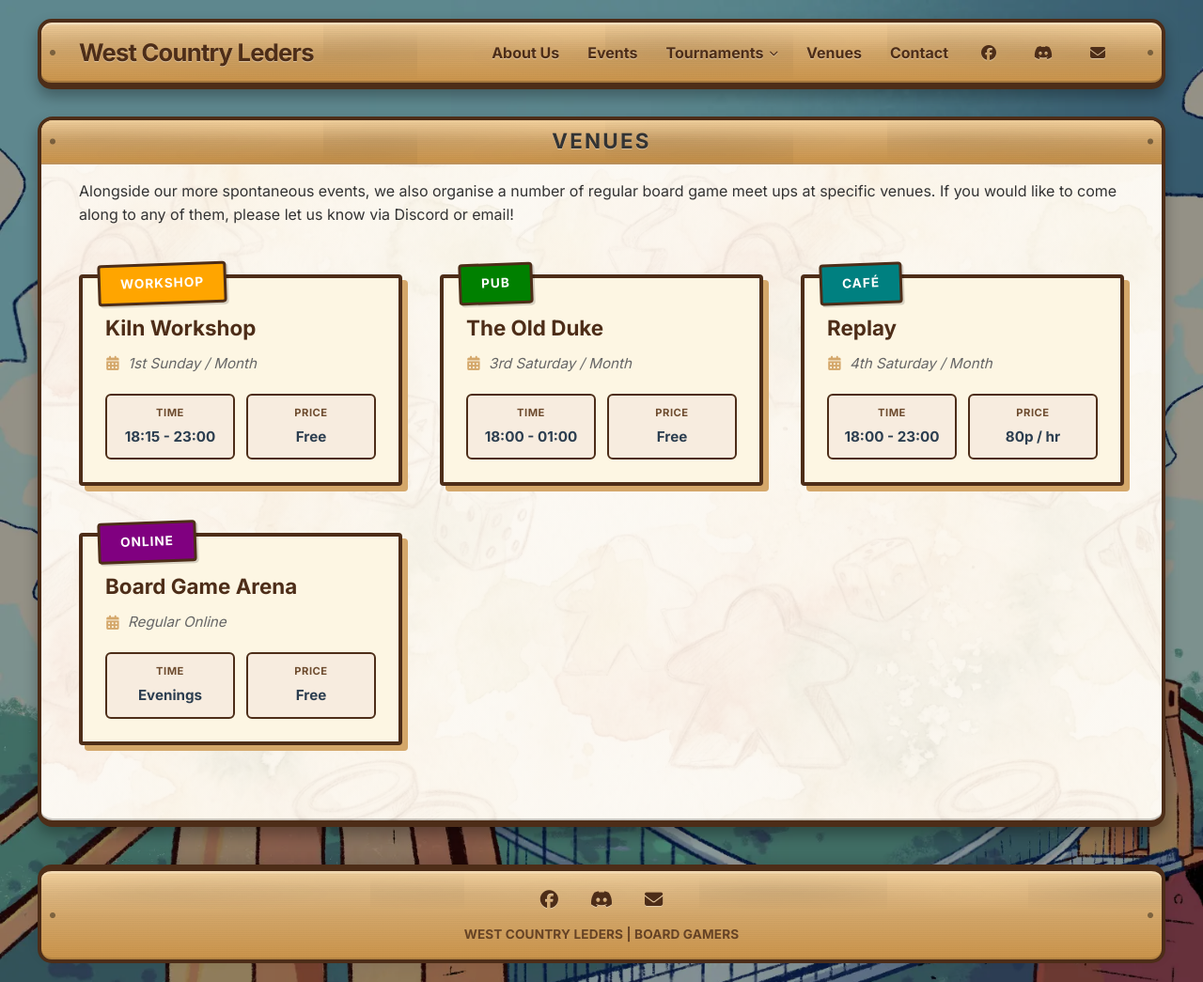
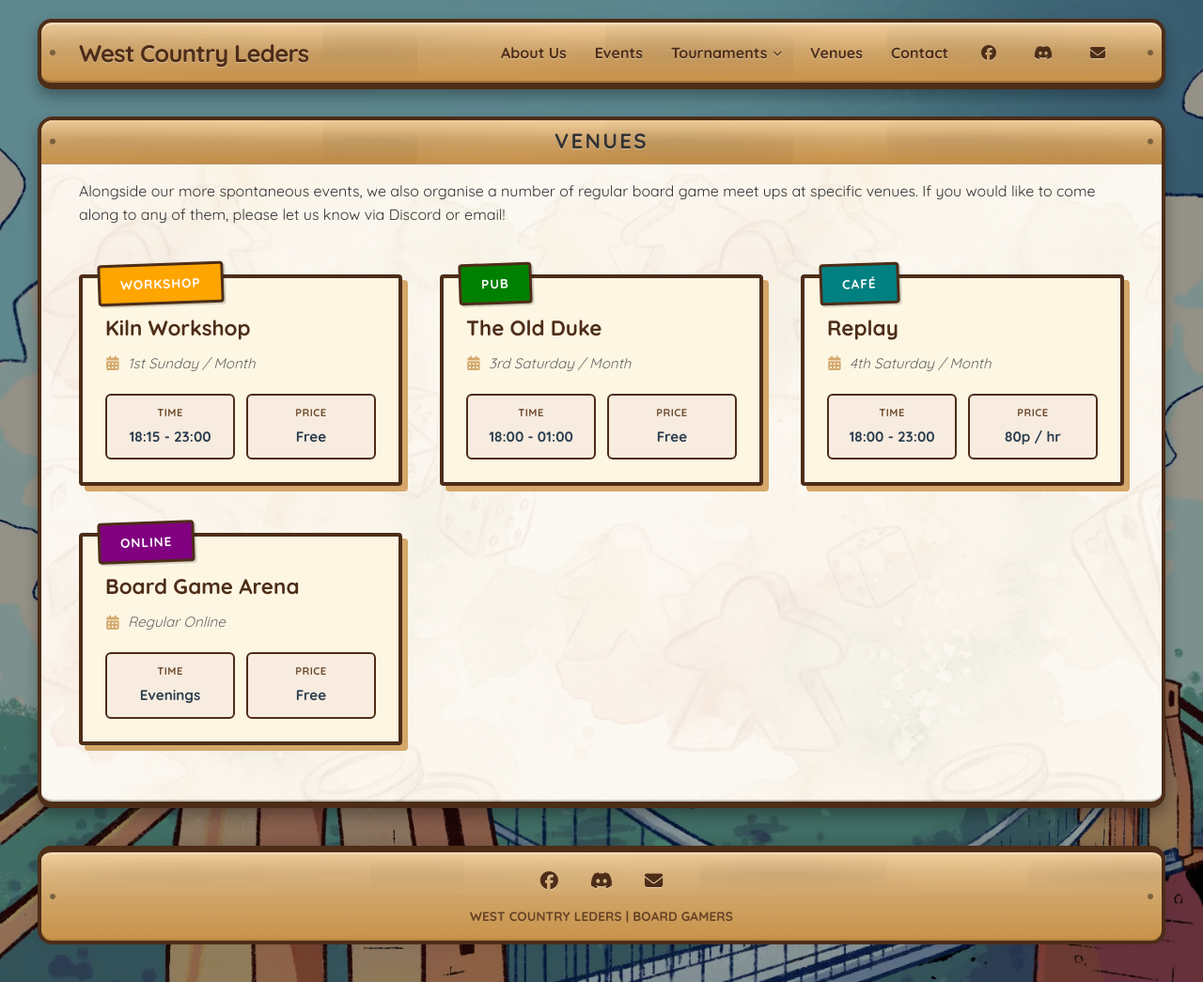
Before and after one commit to ChilledEther/west-country-leders-new, a Jekyll site: the page built from pages/venues.md, in a window 1280 px wide and 1045 px high. Shown: the whole window at 94% size. Built offline with Jekyll 4.4.1, drawn with Linux system fonts in a browser that asks for light colours.

Commit message:
feat: Adjust content padding, remove last child bottom margins, and update primary font to Quicksand.

```diff
--- a/_includes/head.html
+++ b/_includes/head.html
@@ -15,7 +15,7 @@
   <!-- RSS-v2.0
   <link href="{{ '/rss-feed.xml' | relative_url }}" type="application/rss+xml" rel="alternate" title="{{ site.title }} | {{ site.description }}"/>
   //-->
-  <link rel="stylesheet" href="https://fonts.googleapis.com/css?family=Roboto|Source+Code+Pro">
+  <link rel="stylesheet" href="https://fonts.googleapis.com/css?family=Quicksand:400,500,600,700|Roboto|Source+Code+Pro">
   <!-- Core Font Awesome - Added manually -->
   <link rel="stylesheet" href="https://cdnjs.cloudflare.com/ajax/libs/font-awesome/6.7.2/css/fontawesome.min.css">
   <!-- Required css -->
--- a/_includes/venues-browser.html
+++ b/_includes/venues-browser.html
@@ -174,7 +174,7 @@
 
 .venue-modal-header h2 {
   margin: 0;
-  font-family: "Inter", sans-serif;
+  font-family: "Quicksand", sans-serif;
   font-weight: 800;
   color: #4d2d18;
   font-size: 1.8rem;
--- a/_sass/_page-events.scss
+++ b/_sass/_page-events.scss
@@ -5,7 +5,7 @@
   max-width: $content-max-width;
   display: block;
   margin: 0 auto;
-  padding: 40px;
+  padding: 40px 40px 20px;
   width: 100%;
   box-sizing: border-box;
 
@@ -31,8 +31,12 @@
 
 @media (max-width: $tablet-width) {
   .page-events-content {
-    padding: 25px 20px;
+    padding: 25px 20px 15px;
   }
+}
+
+.page-events-content > *:last-child {
+  margin-bottom: 0;
 }
 
 // Header Style
--- a/_sass/_page.scss
+++ b/_sass/_page.scss
@@ -5,7 +5,7 @@
   max-width: $content-max-width;
   display: block;
   margin: 0 auto;
-  padding: 40px;
+  padding: 40px 40px 20px;
   width: 100%;
   box-sizing: border-box;
 
@@ -61,7 +61,7 @@
 
 @media (max-width: $tablet-width) {
   .page-content {
-    padding: 25px 20px;
+    padding: 25px 20px 15px;
     // border-radius: 20px; // Removed the exaggerated mobile rounding
     outline: none;
   }
@@ -70,6 +70,10 @@
 // Ensure content clips to border radius so the full-bleed header looks right
 .page-content {
   overflow: hidden;
+
+  article > *:last-child {
+    margin-bottom: 0;
+  }
 }
 
 // Accent Header Style for Page Titles
--- a/_sass/_post.scss
+++ b/_sass/_post.scss
@@ -4,7 +4,7 @@
   max-width: $content-max-width;
   display: block;
   margin: 0 auto;
-  padding: 40px;
+  padding: 40px 40px 20px;
   width: 100%;
   box-sizing: border-box;
 
@@ -247,10 +247,14 @@
 
 @media (max-width: $tablet-width) {
   .post-content {
-    padding: 25px 20px;
+    padding: 25px 20px 15px;
     border-radius: 20px;
     outline: none;
   }
+}
+
+.post-content article > *:last-child {
+  margin-bottom: 0;
 }
 .post-share {
   padding-bottom: 1rem;
--- a/_sass/_variables.scss
+++ b/_sass/_variables.scss
@@ -1,5 +1,5 @@
-$base-font-family: "Inter", "Roboto", sans-serif;
-$body-font-family: "Inter", "Roboto", sans-serif;
+$base-font-family: "Quicksand", "Inter", "Roboto", sans-serif;
+$body-font-family: "Quicksand", "Inter", "Roboto", sans-serif;
 $code-font-family: "Source Code Pro", monospace;
 
 $brand-color: #2c3e50; // Dark slate
```
